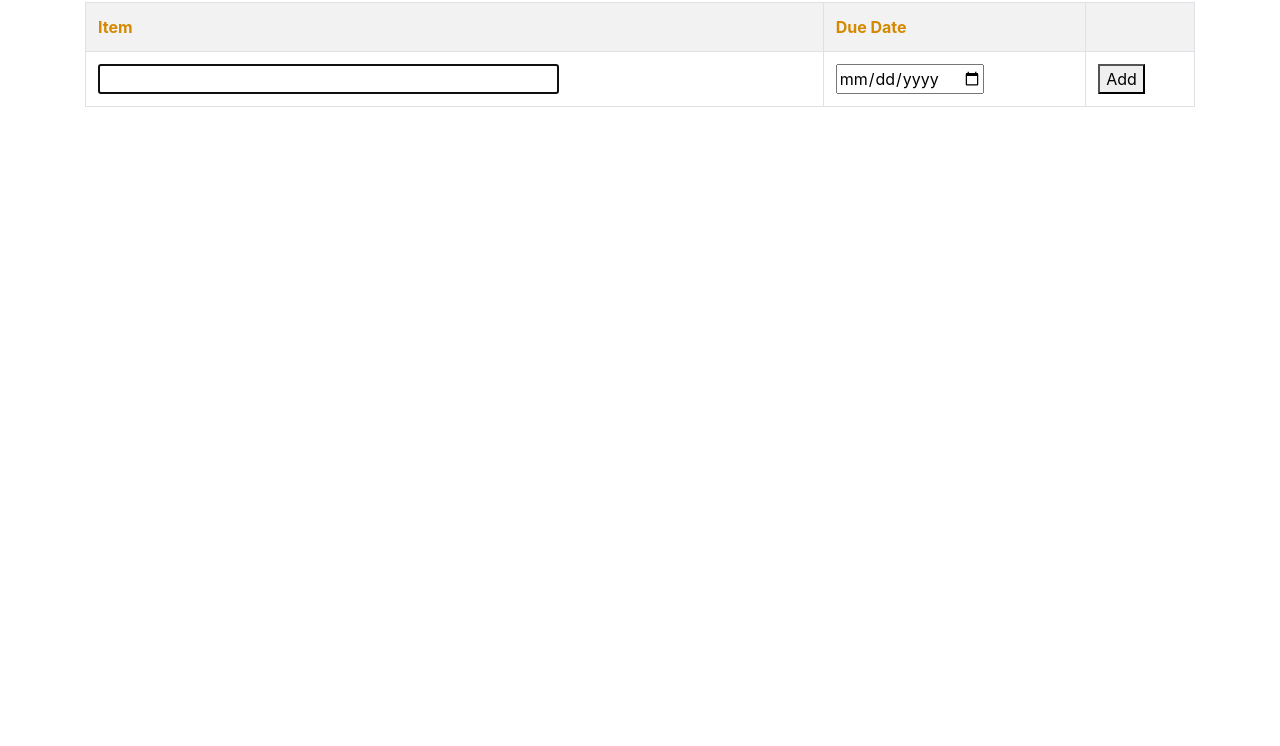
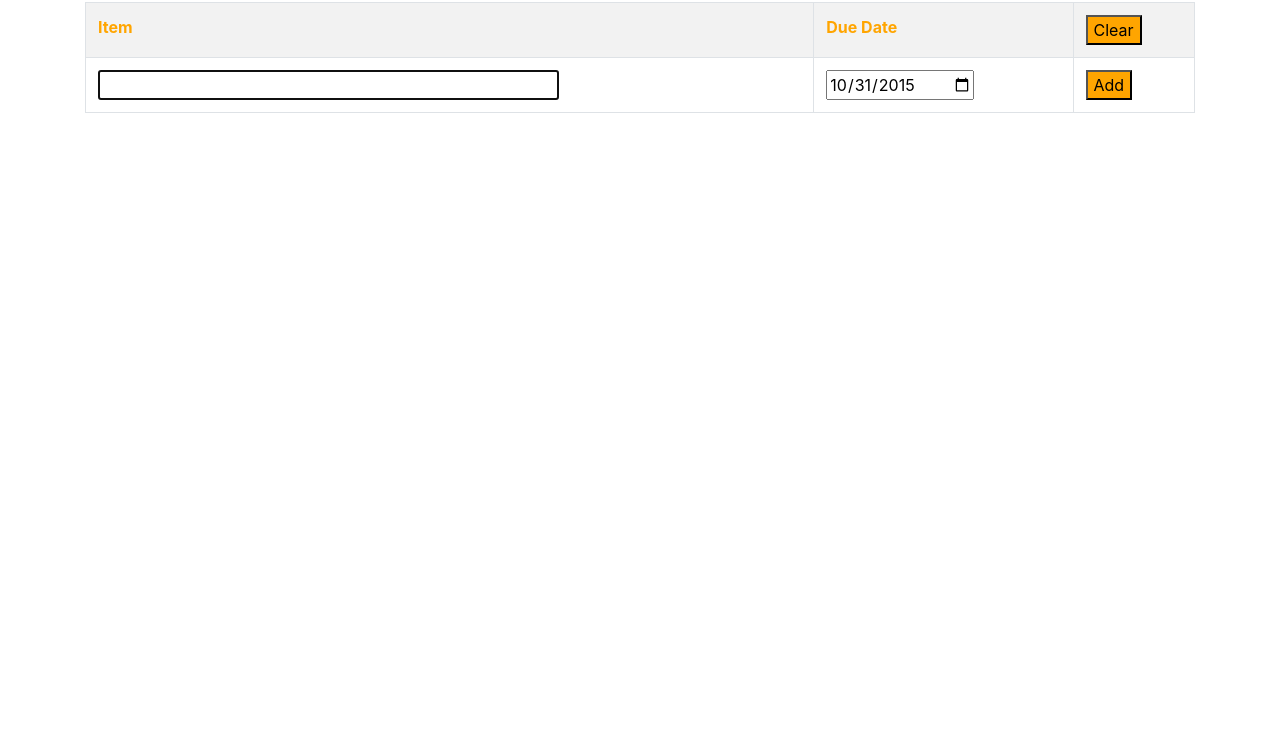
Before and after one commit to babelthuap/todo-list, a plain HTML site: page index.html in a window 1280 px wide. Shown: the part 54-800 px from the top of the page. Drawn offline with nearby package versions, Linux system fonts and the light colour scheme.

Commit message:
Add Clear button

```diff
--- a/index.html
+++ b/index.html
@@ -18,11 +18,11 @@
         <tr>
           <th>Item</th>
           <th>Due Date</th>
-          <th></th>
+          <td><button id="clear">Clear</button></td>
         </tr>
         <tr id="input">
           <td><input type="text" size="40" id="action"></td>
-          <td><input type="date" id="duedate"></td>
+          <td><input type="date" id="duedate" value="2015-10-31"></td>
           <td><button id="add">Add</button></td>
         </tr>
       </tbody>
--- a/main.js
+++ b/main.js
@@ -3,7 +3,9 @@ $(document).ready(function(){
 
   let inputForm = $('#action');
   inputForm.focus();
+
   $('#add').click(addItem);
+  $('#clear').click(clear);
   $(window).on('keypress', handleKey);
 
   function addItem() {
@@ -11,7 +13,7 @@ $(document).ready(function(){
     let duedate = $('#duedate').val();
     duedate = (new Date(duedate)).toUTCString().slice(0,-13);
 
-    let $item = $('<tr>');
+    let $item = $('<tr>').addClass('item');
     let $checkbox = $('<input>').attr('type', 'checkbox').click(checkOffItem);
     let $xMark = $('<a>').attr('href', '#').text('X').addClass('delete').click(deleteItem);
     $item.append( $('<td>').text(action) )
@@ -26,6 +28,11 @@ $(document).ready(function(){
     $(this).closest('tr').remove();
   }
 
+  function clear() {
+    $('#list .item').remove();
+    inputForm.focus();
+  }
+
   function checkOffItem() {
     $(this).closest('tr').children().first().toggleClass('done');
   }
--- a/style.css
+++ b/style.css
@@ -1,9 +1,13 @@
 body * {
-  color: #D48900;
+  color: orange;
 }
 
-#input input, #add {
+#input input, #clear, #add {
   color: black;
+}
+
+#clear, #add {
+  background-color: orange;
 }
 
 .delete {
```
